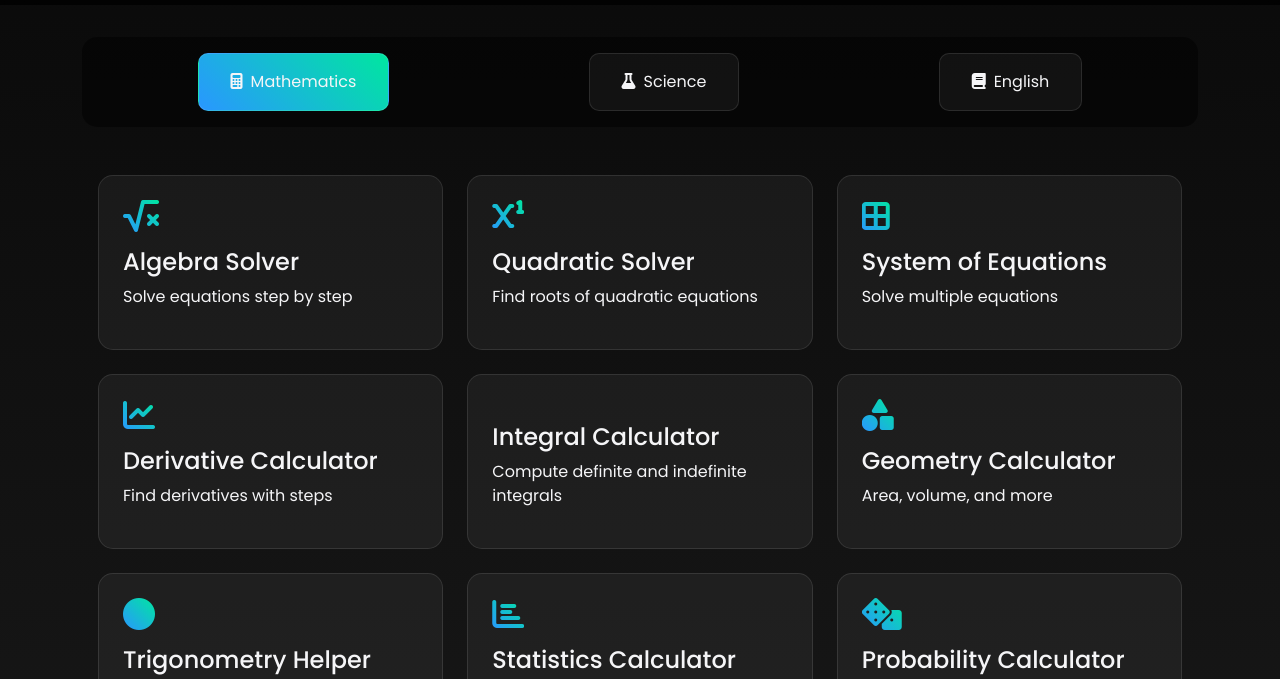
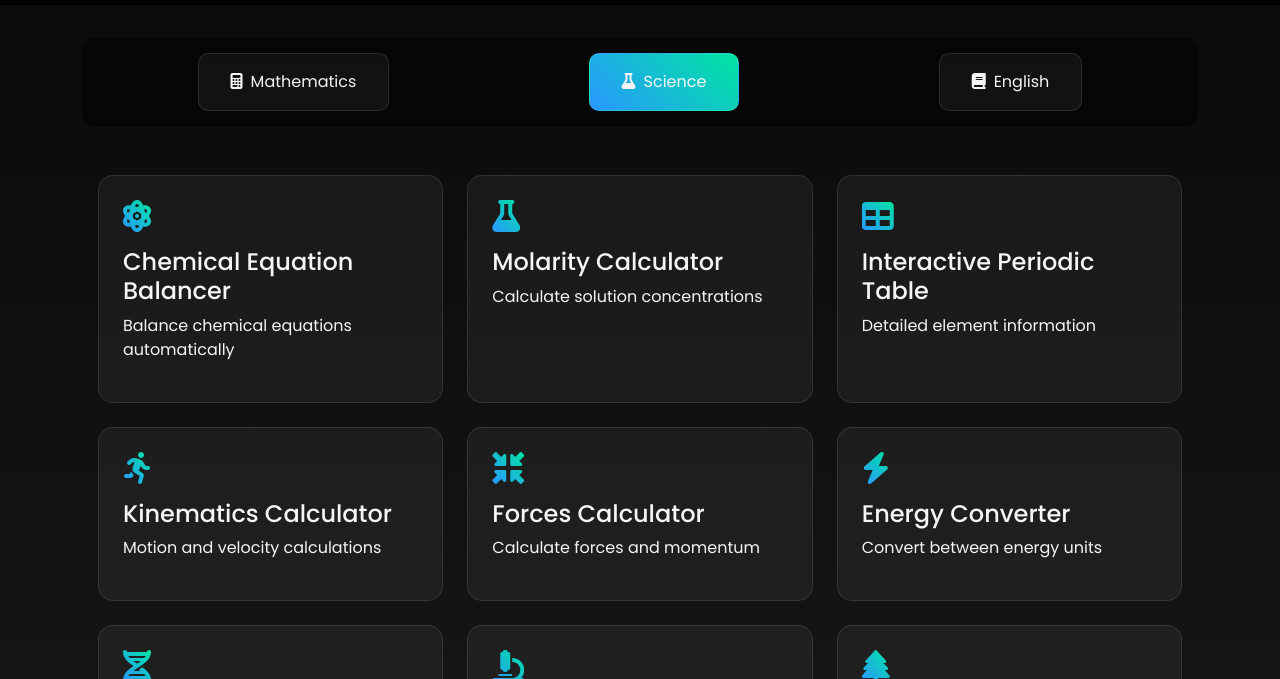
Before and after one commit to website-deployer/studylink, a website: page views/aihelp.html in a window 1280 px wide. Both pictures are taken after a click on the element "Science". Shown: the part 51-730 px from the top of the page. Drawn offline with nearby package versions, Linux system fonts and the light colour scheme.

Commit message:
This should fix the problems with the aihelp

```diff
--- a/views/aihelp.html
+++ b/views/aihelp.html
@@ -414,6 +414,25 @@
                 const toolModal = new bootstrap.Modal(document.getElementById('toolModal'));
                 toolModal.show();
             };
+
+            // Add an event listener for subject tab clicks
+            const subjectTabs = document.querySelectorAll('.subject-tab');
+            const subjectContents = document.querySelectorAll('.subject-content');
+
+            subjectTabs.forEach(tab => {
+                tab.addEventListener('click', () => {
+                    // Remove 'active' class from all tabs and hide contents
+                    subjectTabs.forEach(t => t.classList.remove('active'));
+                    subjectContents.forEach(content => content.classList.remove('active'));
+
+                    // Add 'active' class to the clicked tab
+                    tab.classList.add('active');
+
+                    // Show the corresponding content
+                    const subject = tab.getAttribute('data-subject');
+                    document.querySelector(`#${subject}Tools`).classList.add('active');
+                });
+            });
 
             // Loading state handler
             window.showLoading = function(show) {
```
